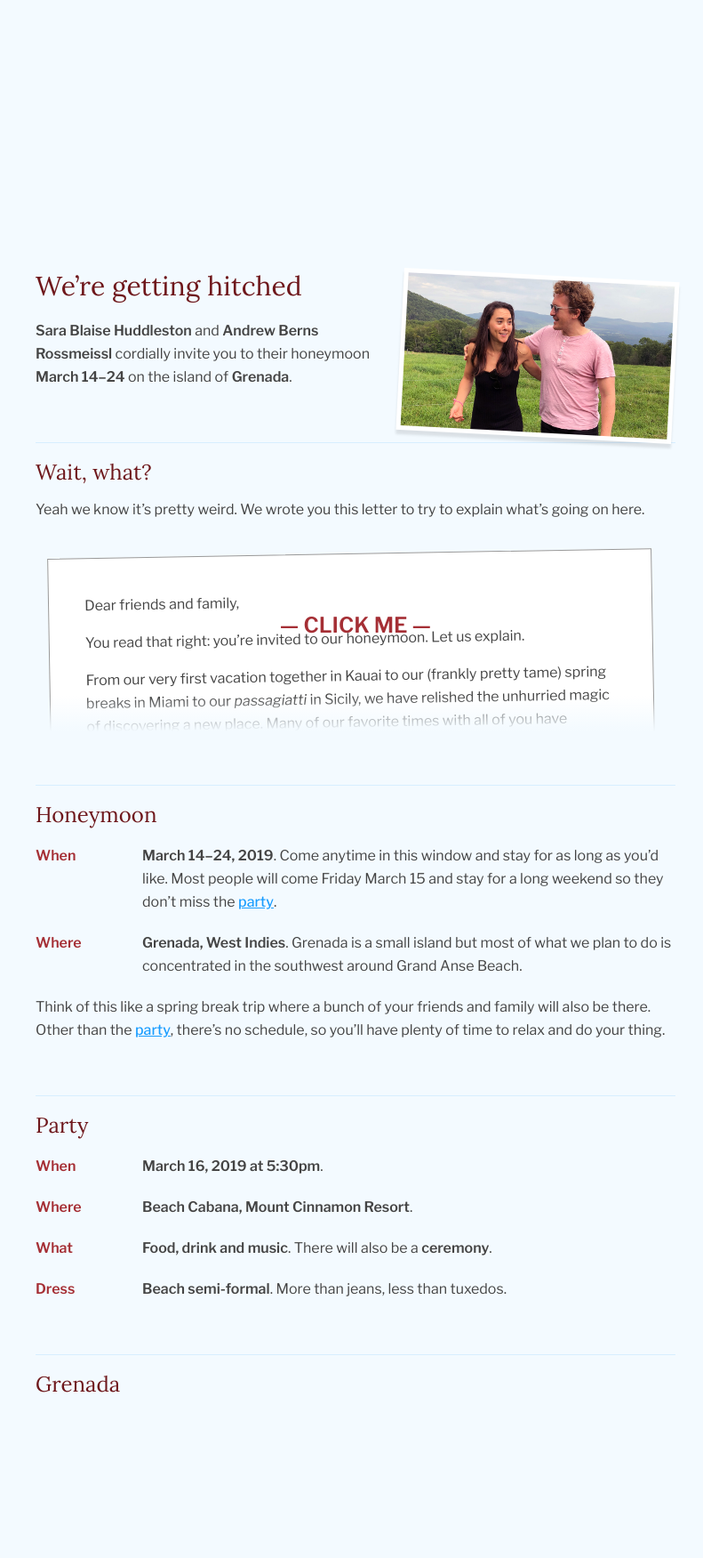
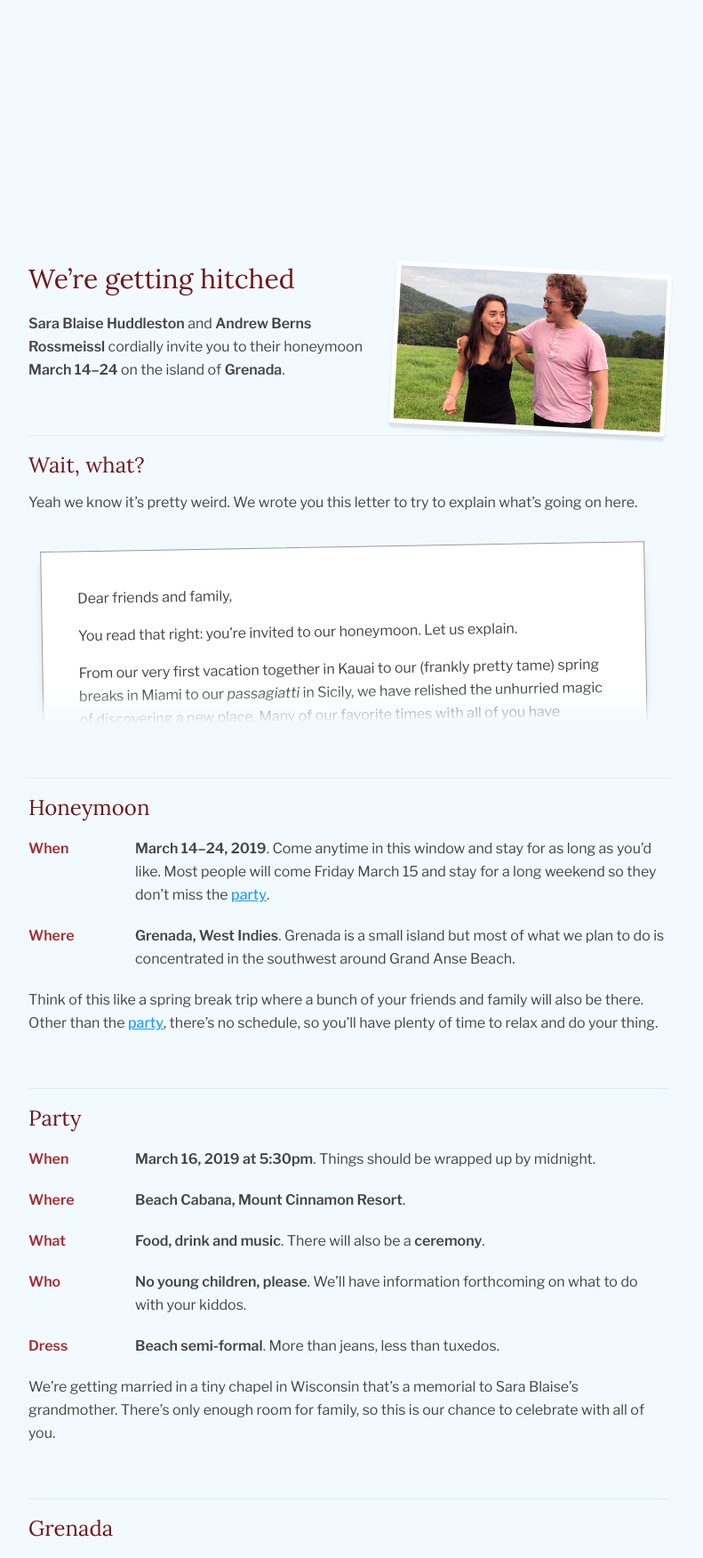
Before and after one commit to rossmeissl/bernsandblaise, a Jekyll site: the page built from index.md, in a window 1280 px wide. Shown: the whole page at 89% size, without its empty margins (188-979 px from the left). Built offline with Jekyll 4.4.1, drawn with Linux system fonts in a browser that asks for light colours; before the commit the page ends 1597 px from its top, so only the background shows below that.

Commit message:
Style improvements

```diff
--- a/_layouts/default.html
+++ b/_layouts/default.html
@@ -35,7 +35,11 @@
           props: {
             '--height': {
               from: '200px',
-              to: '80px'
+              to: '120px'
+            },
+            '--left': {
+              from: '200px',
+              to: '40px'
             }
           }
         }).start()
--- a/css/main.scss
+++ b/css/main.scss
@@ -24,6 +24,7 @@
   padding-top: $logoHeight + 2 * $logoPadding;
   font: 16px/26px $sans;
   color: $textColor;
+  margin: 0;
 }
 
 h1, h2, h3, h4 {
@@ -44,17 +45,16 @@
 }
 
 header {
-  background: url(/images/hearts.svg) no-repeat $navWidth $logoPadding,
-              linear-gradient(to top, rgba($lightColor, 0), rgba($lightColor, 1) 20px, rgba($lightColor, 1)) no-repeat 0 100%;
-  background-size: auto var(--height),
-                   100% 100%;
+  background: url(/images/hearts.svg) no-repeat var(--left) $logoPadding;
+  background-size: auto var(--height);
   position: fixed;
   top: 0;
   left: 0;
   width: 100%;
   height: calc(var(--height) + 2 * #{$logoPadding});
   z-index: 3;
-  will-change: height, background-size;
+  will-change: height, background-size, background-position;
+  mouse-events: none;
 
   h1 {
     display: none;
@@ -76,6 +76,7 @@
     ol {
       list-style: none;
       margin: 0;
+      padding-left: 2 * $padding;
 
       li {
         color: #999;
@@ -134,32 +135,13 @@
     content: " ";
   }
 
-  &::before {
-    content: "— Click me —";
-    text-transform: uppercase;
-    font-weight: 600;
-    text-align: center;
-    position: absolute;
-    top: calc(100px - 0.5em);
-    z-index: 2;
-    width: 100%;
-    mouse-events: none;
-    color: $flavorColor;
-    font-size: 24px;
-    opacity: 1;
-    transition: opacity 0.5s ease-in-out;
-  }
-
-  &.reveal::before {
-    opacity: 0;
-  }
-
   div {
     background: white;
     border: 1px solid #999;
     padding: 40px;
     transform: rotate(-1deg);
     margin: 0 20px;
+    box-shadow: 0 15px 10px 0 rgba(black, 0.1);
 
     p:first-child {
       margin-top: 0;
@@ -192,6 +174,7 @@
   box-shadow: 0 5px 3px rgba(black, 0.1);
   position: relative;
   top: -50px;
+  border-radius: 3px;
 
   img {
     display: block;
--- a/index.md
+++ b/index.md
@@ -29,7 +29,7 @@
 ## Party
 
 When
-: **March 16, 2019 at 5:30pm**.
+: **March 16, 2019 at 5:30pm**. Things should be wrapped up by midnight.
 
 Where
 : **Beach Cabana, Mount Cinnamon Resort**.
@@ -37,7 +37,12 @@
 What
 : **Food, drink and music**. There will also be a **ceremony**.
 
+Who
+: **No young children, please**. We'll have information forthcoming on what to do with your kiddos.
+
 Dress
 : **Beach semi-formal**. More than jeans, less than tuxedos.
 
+We're getting married in a tiny chapel in Wisconsin that's a memorial to Sara Blaise's grandmother. There's only enough room for family, so this is our chance to celebrate with all of you.
+
 ## Grenada
```
